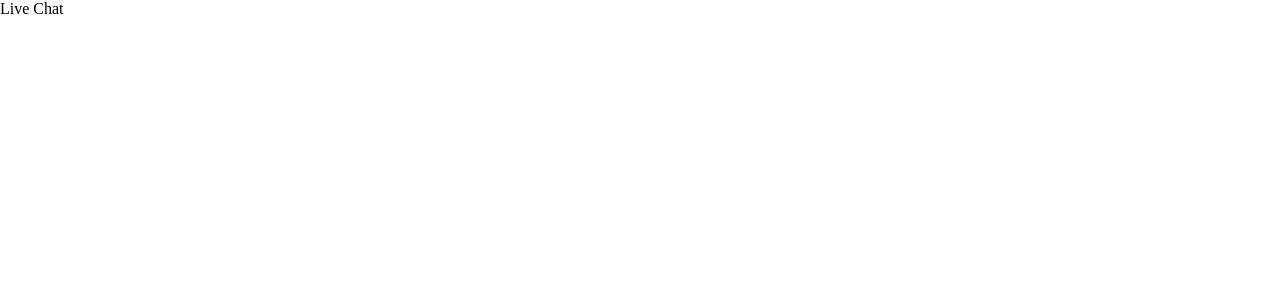
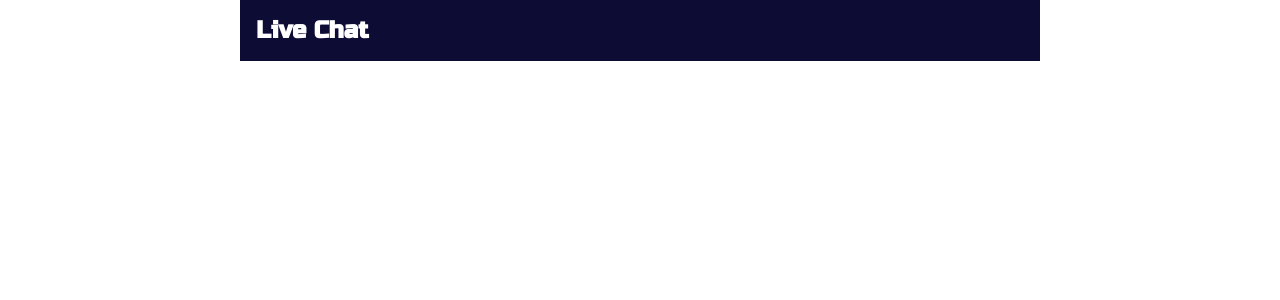
Before and after one commit to Regestrac/Live_Chat, a React (Create React App) app: page / in a window 1280 px wide. Shown: the top 300 px of the page. Built offline with nearby package versions, Linux system fonts and the light colour scheme.

Commit message:
Added an header

```diff
--- a/src/App.js
+++ b/src/App.js
@@ -1,8 +1,9 @@
+import Home from "./components/Home";
 
 function App() {
   return (
-    <div className="App">
-      Live Chat
+    <div>
+      <Home />
     </div>
   );
 }
--- /dev/null
+++ b/src/components/Header.css
@@ -0,0 +1,17 @@
+@import url('https://fonts.googleapis.com/css2?family=Russo+One&display=swap');
+.head{
+    display: flex;
+    justify-content: center;
+}
+.header{
+    width: 50rem;
+    max-width: 90%;
+    color: #fff;
+    background-color: #0c0c35;
+}
+.head-info{
+    margin: 1rem;
+    font-size: 1.5rem;
+    font-family: 'Russo One', sans-serif;
+    font-weight: 900;
+}
--- /dev/null
+++ b/src/components/Header.js
@@ -0,0 +1,14 @@
+import React from 'react'
+import './Header.css'
+
+const Header = () => {
+  return (
+    <div className='head'>
+        <div className='header'>
+            <p className='head-info'>Live Chat</p>
+        </div>
+    </div>
+  )
+}
+
+export default Header
--- /dev/null
+++ b/src/components/Home.js
@@ -0,0 +1,12 @@
+import React from 'react'
+import Header from './Header'
+
+const Home = () => {
+  return (
+    <div className='home'>
+        <Header />
+    </div>
+  )
+}
+
+export default Home
```
